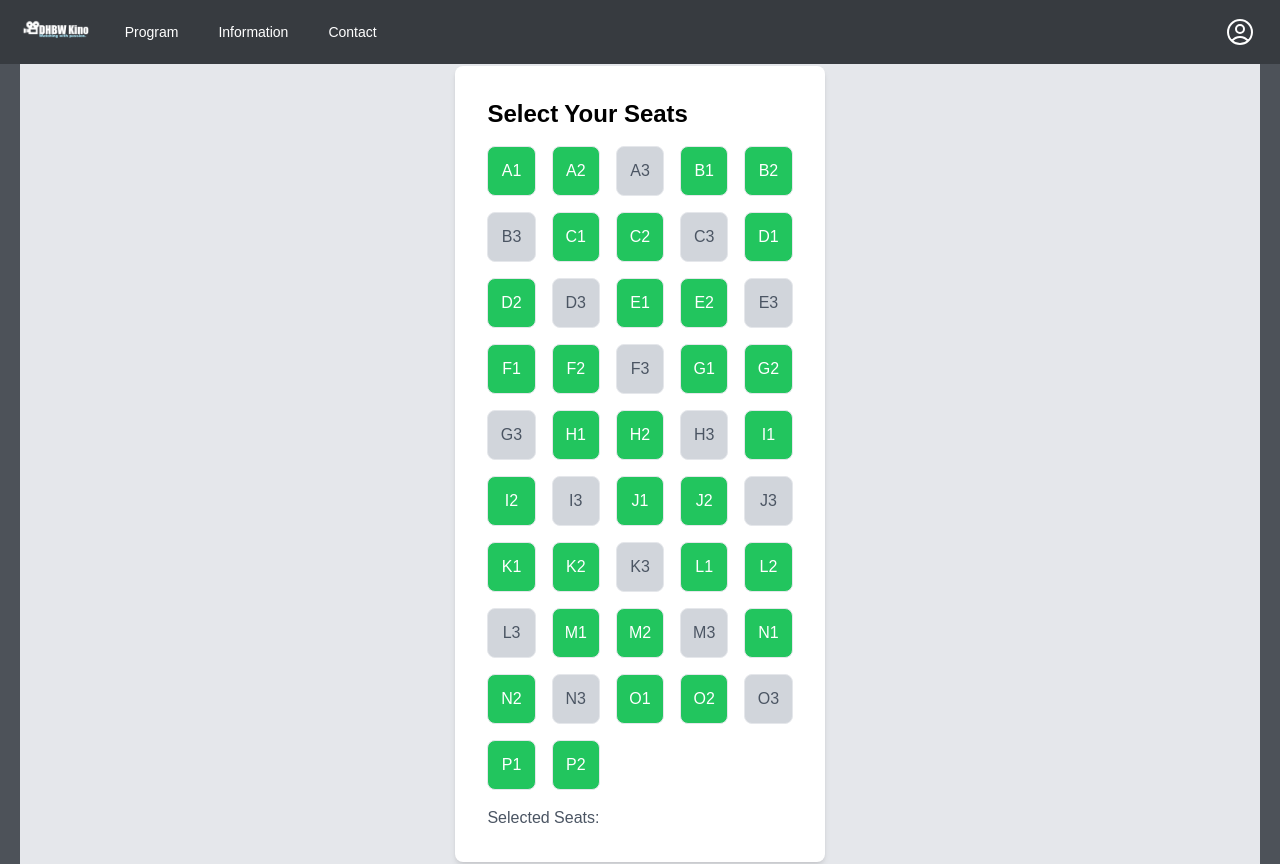
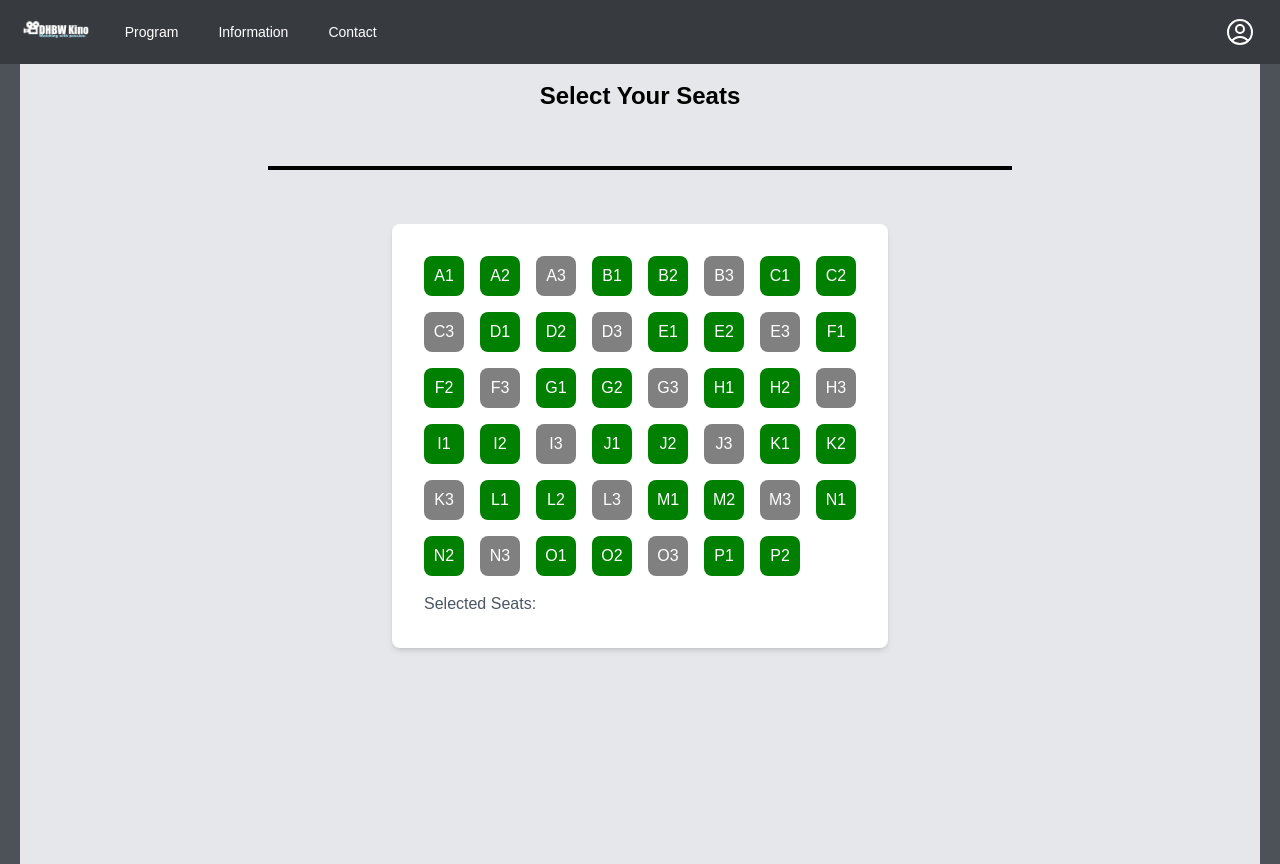
Before and after one commit to rickertmar/KinoticketFrontend, a Next.js app in the folder nextjs-blog/: page /movies/1/show/1 in a window 1280 px wide. Built offline with nearby package versions, Linux system fonts and the light colour scheme.

Commit message:
design optimation

```diff
--- a/nextjs-blog/pages/movies/[slug]/show/[showid].js
+++ b/nextjs-blog/pages/movies/[slug]/show/[showid].js
@@ -1,6 +1,21 @@
 import React, { useState, useEffect } from 'react';
 
-function Seat({ id, number, row, isAvailable, selected, onClick }) {
+function Seat({ id, number, isAvailable, selected, onClick }) {
+  const seatStyles = {
+    cursor: isAvailable ? 'pointer' : 'not-allowed',
+    backgroundColor: isAvailable
+      ? selected
+        ? 'red'
+        : 'green'
+      : 'gray',
+    color: 'white',
+    borderRadius: '8px',
+    padding: '8px',
+    textAlign: 'center',
+    width: '40px',
+    height: '40px',
+  };
+
   return (
     <div
       onClick={() => {
@@ -8,13 +23,7 @@ function Seat({ id, number, row, isAvailable, selected, onClick }) {
           onClick(id);
         }
       }}
-      className={`p-3 border ${
-        isAvailable
-          ? selected
-            ? 'bg-red-500 text-white cursor-not-allowed'
-            : 'bg-green-500 text-white cursor-pointer hover:bg-green-600'
-          : 'bg-gray-300 text-gray-600 cursor-not-allowed'
-      } rounded-lg text-center`}
+      style={seatStyles}
     >
       {number}
     </div>
@@ -43,16 +52,21 @@ export default function SeatSelection() {
   };
 
   return (
-    <div className="bg-gray-200 min-h-screen flex justify-center items-center">
+    <div className="bg-gray-200 min-h-screen flex flex-col items-center">
+      <h2 className="text-2xl font-semibold mb-4 mt-4">Select Your Seats</h2>
+      <div className="flex justify-center items-center w-full h-20 mb-4">
+        <div
+          className="w-3/5 h-1 bg-black"
+          style={{ backgroundColor: 'black' }} // You can adjust the color here
+        ></div>
+      </div>
       <div className="bg-white p-8 rounded-lg shadow-md">
-        <h2 className="text-2xl font-semibold mb-4">Select Your Seats</h2>
-        <div className="grid grid-cols-5 gap-4">
+        <div className="grid grid-cols-8 gap-4"> {/* Adjust the number of columns here */}
           {seatsData.map((seat) => (
             <Seat
               key={seat.id}
               id={seat.id}
               number={seat.number}
-              row={seat.row}
               isAvailable={seat.available}
               selected={selectedSeats.includes(seat.id)}
               onClick={toggleSeat}
```
